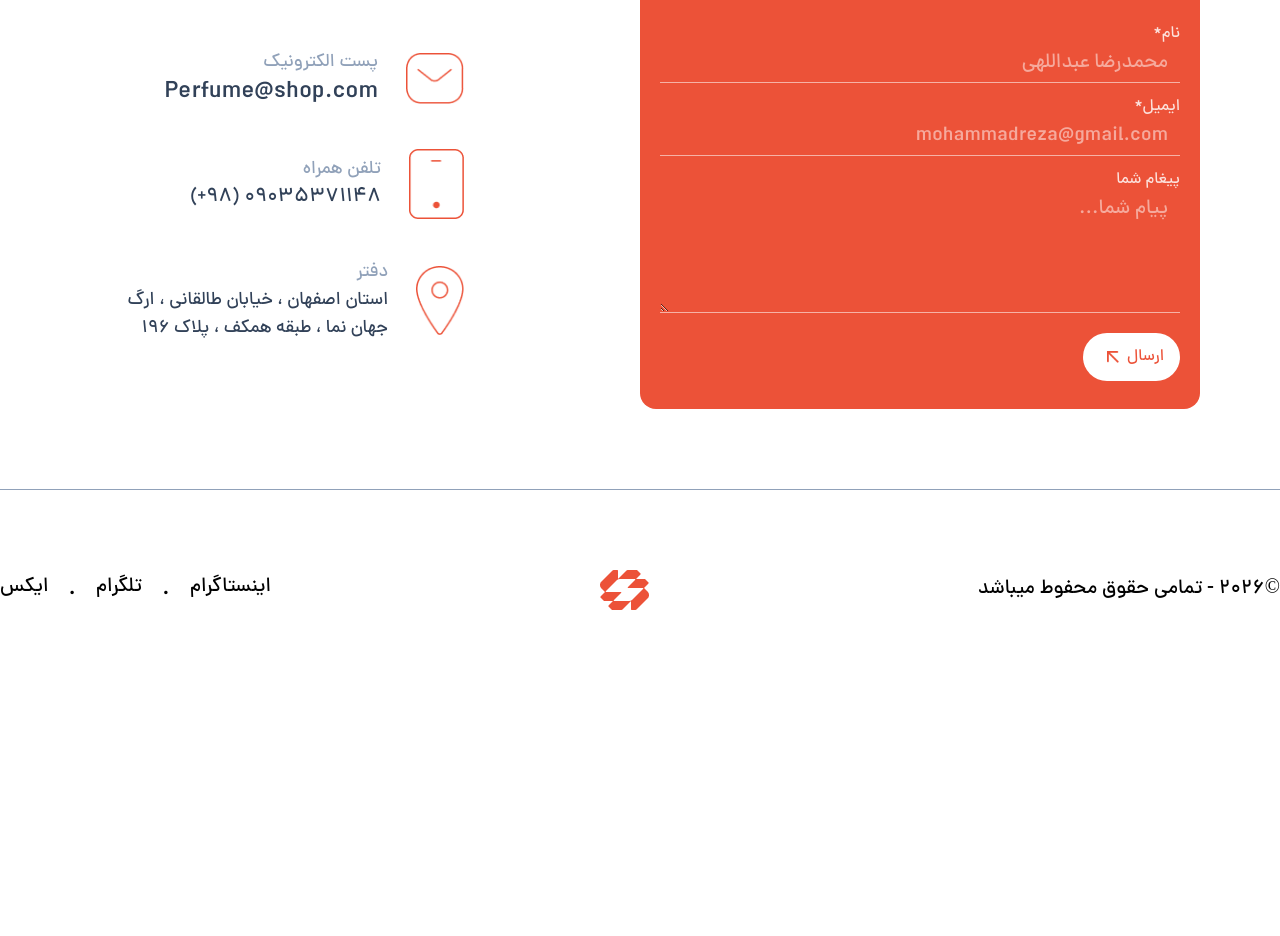
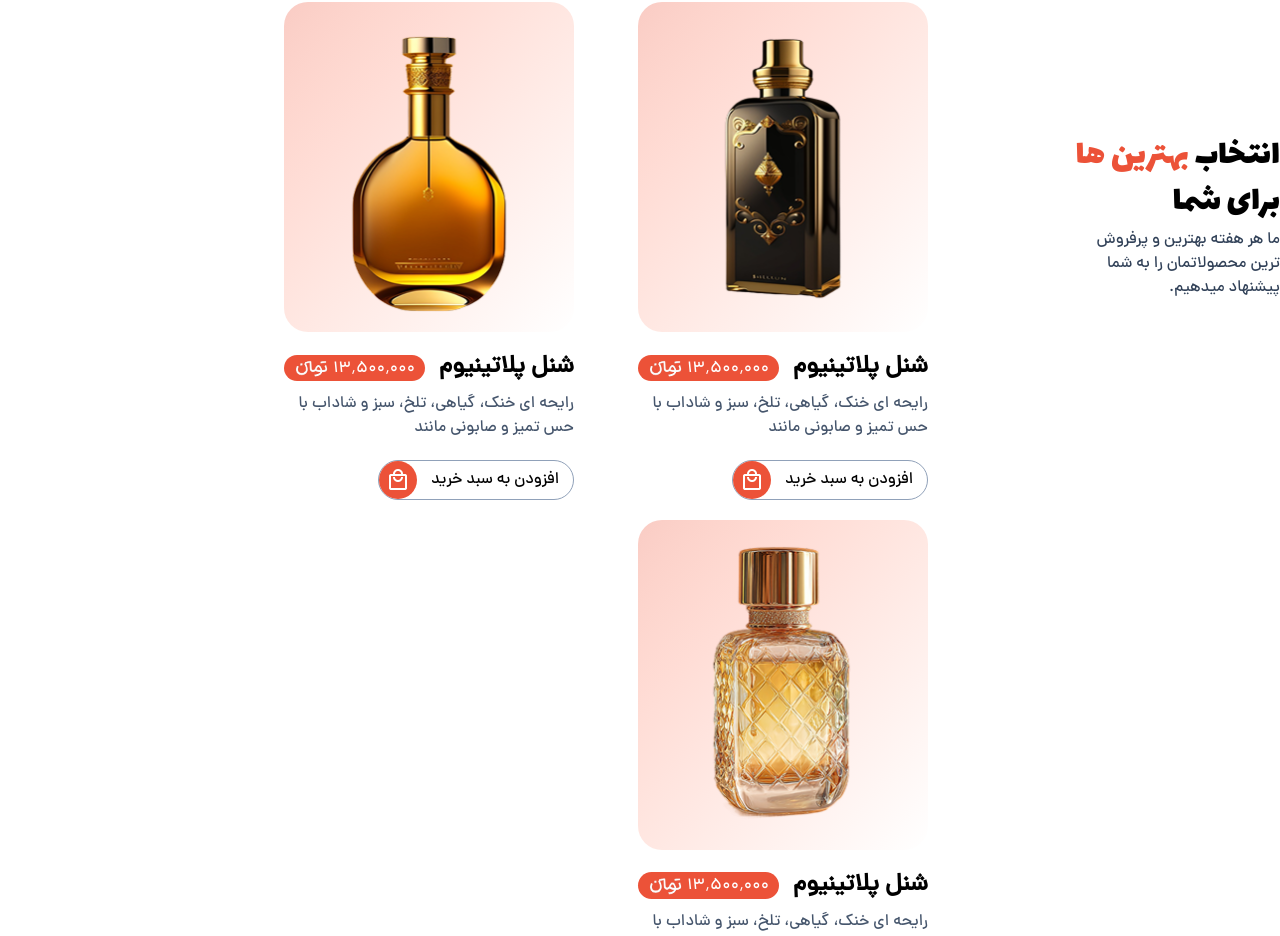
Before and after one commit to Mohammadreza-Abdollahi/Perfume-Shop, a Next.js app: page / in a window 1280 px wide. Shown: the part 1419-2355 px from the top of the page. Before the commit the page ends 2109 px from the top, so only its background shows below. Built offline with nearby package versions, Linux system fonts and the light colour scheme.

Commit message:
V 0.0.5
Aded TopProducts

```diff
--- a/app/(main)/page.jsx
+++ b/app/(main)/page.jsx
@@ -1,11 +1,13 @@
 import Welcome from "@/components/landing/Welcome";
 import TopBanner from "../../components/landing/TopBanner";
+import TopProducts from "@/components/landing/TopProducts";
 
 const LandingPage = () => {
   return (
     <>
       <TopBanner />
       <Welcome/>
+      <TopProducts/>
     </>
   );
 };
--- /dev/null
+++ b/components/landing/TopProducts.jsx
@@ -0,0 +1,58 @@
+import { convertToPersianDigits } from "@/utils/converToPersianDigits";
+import Image from "next/image";
+
+const TopProducts = () => {
+  return <>
+    <section className="container mx-auto my-[100px] flex">
+        <div className="flex-1/4 pt-32">
+            <span className="block lalezar text-4xl my-1.5">انتخاب <span className="text-first lalezar">بهترین ها</span>
+            </span>
+            <span className="block lalezar text-4xl my-1.5">برای شما</span>
+            <p className="pe-30 text-slate-700 mt-1.5 block">ما هر هفته بهترین و پرفروش ترین محصولاتمان را به شما پیشنهاد میدهیم.</p>
+        </div>
+        <div className="flex-3/4 gap-8">
+            <div className="w-[290px] mx-8 inline-block">
+                <section className="flex items-center justify-center bg-linear-to-br from-first/30 to-white rounded-3xl">
+                    <Image src={"/images/perf5.png"} alt="Perf_1" width={277} height={331}/>
+                </section>
+                <section className="my-5">
+                    <div className="flex justify-between items-center">
+                        <span className="align-middle text-2xl text-start block line-clamp-1"><b>شنل پلاتینیوم</b></span>
+                        <span className=" px-2.5 rounded-full text-end bg-first text-white">{convertToPersianDigits(13500000,true)} <Image className="inline-block" src={"/icons/tooman.png"} alt="Toman_icon" width={35} height={35}/></span>
+                    </div>
+                    <p className="block text-slate-600 text-start mt-2">رایحه ای خنک، گیاهی، تلخ، سبز و شاداب با حس تمیز و صابونی مانند</p>
+                    <button className="flex items-center justify-between border border-slate-400 rounded-full mt-5 group cursor-pointer"><span className="mx-3.5">افزودن به سبد خرید</span><span className="flex items-center justify-center w-[38px] h-[38px] rounded-full bg-first group-hover:bg-orange-700 transition-all duration-150"><Image src={"/icons/cart.png"} alt="Cart-Icon" width={18} height={18}/></span></button>
+                </section>
+            </div>
+            <div className="w-[290px] mx-8 inline-block">
+                <section className="flex items-center justify-center bg-linear-to-br from-first/30 to-white rounded-3xl">
+                    <Image src={"/images/perf3.png"} alt="Perf_1" width={277} height={331}/>
+                </section>
+                <section className="my-5">
+                    <div className="flex justify-between items-center">
+                        <span className="align-middle text-2xl text-start block line-clamp-1"><b>شنل پلاتینیوم</b></span>
+                        <span className=" px-2.5 rounded-full text-end bg-first text-white">{convertToPersianDigits(13500000,true)} <Image className="inline-block" src={"/icons/tooman.png"} alt="Toman_icon" width={35} height={35}/></span>
+                    </div>
+                    <p className="block text-slate-600 text-start mt-2">رایحه ای خنک، گیاهی، تلخ، سبز و شاداب با حس تمیز و صابونی مانند</p>
+                    <button className="flex items-center justify-between border border-slate-400 rounded-full mt-5 group cursor-pointer"><span className="mx-3.5">افزودن به سبد خرید</span><span className="flex items-center justify-center w-[38px] h-[38px] rounded-full bg-first group-hover:bg-orange-700 transition-all duration-150"><Image src={"/icons/cart.png"} alt="Cart-Icon" width={18} height={18}/></span></button>
+                </section>
+            </div>
+            <div className="w-[290px] mx-8 inline-block">
+                <section className="flex items-center justify-center bg-linear-to-br from-first/30 to-white rounded-3xl">
+                    <Image src={"/images/perf8.png"} alt="Perf_1" width={277} height={331}/>
+                </section>
+                <section className="my-5">
+                    <div className="flex justify-between items-center">
+                        <span className="align-middle text-2xl text-start block line-clamp-1"><b>شنل پلاتینیوم</b></span>
+                        <span className=" px-2.5 rounded-full text-end bg-first text-white">{convertToPersianDigits(13500000,true)} <Image className="inline-block" src={"/icons/tooman.png"} alt="Toman_icon" width={35} height={35}/></span>
+                    </div>
+                    <p className="block text-slate-600 text-start mt-2">رایحه ای خنک، گیاهی، تلخ، سبز و شاداب با حس تمیز و صابونی مانند</p>
+                    <button className="flex items-center justify-between border border-slate-400 rounded-full mt-5 group cursor-pointer"><span className="mx-3.5">افزودن به سبد خرید</span><span className="flex items-center justify-center w-[38px] h-[38px] rounded-full bg-first group-hover:bg-orange-700 transition-all duration-150"><Image src={"/icons/cart.png"} alt="Cart-Icon" width={18} height={18}/></span></button>
+                </section>
+            </div>
+        </div>
+    </section>
+  </>;
+};
+
+export default TopProducts;
```
Also changed, not shown: public/icons/Tooman.png (added).
